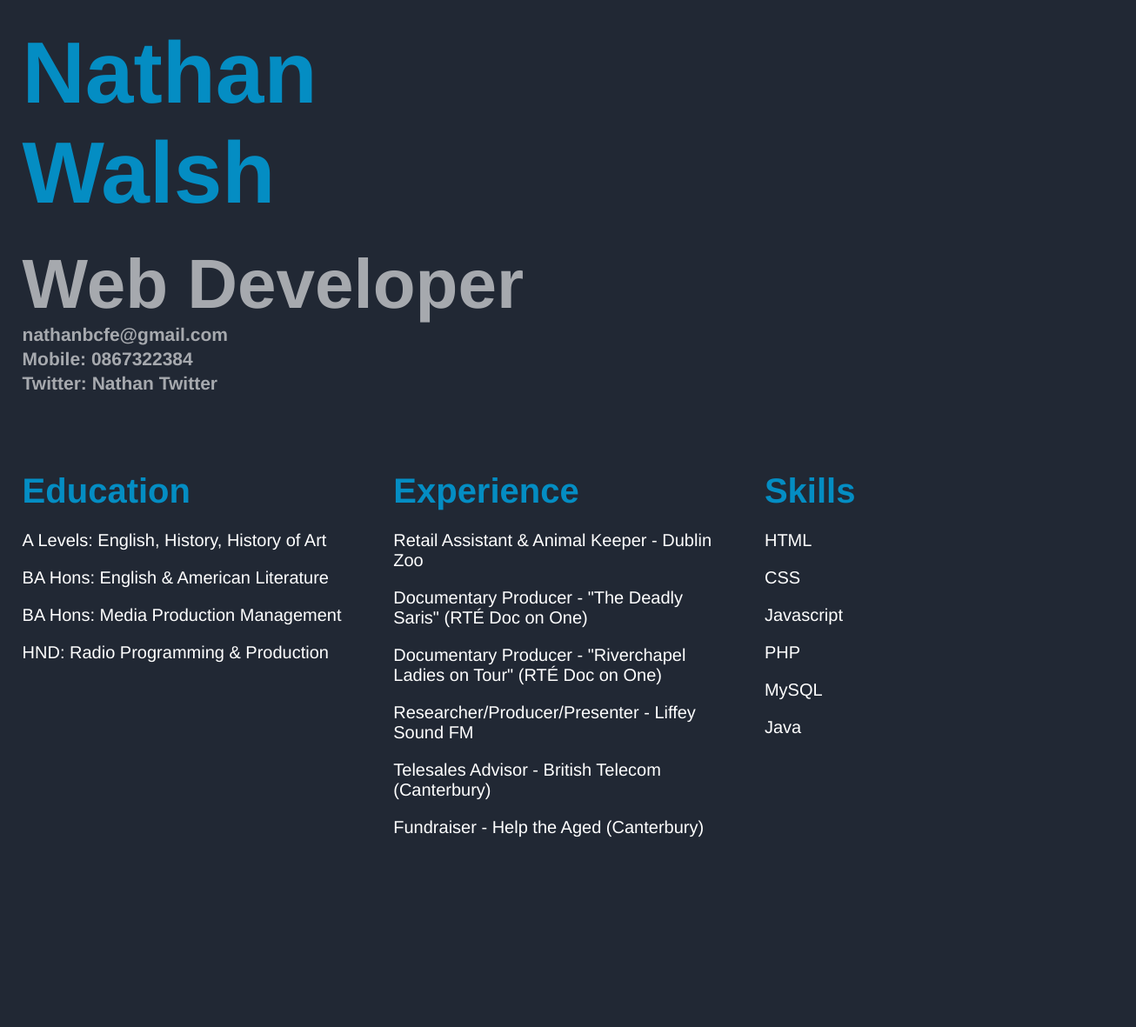
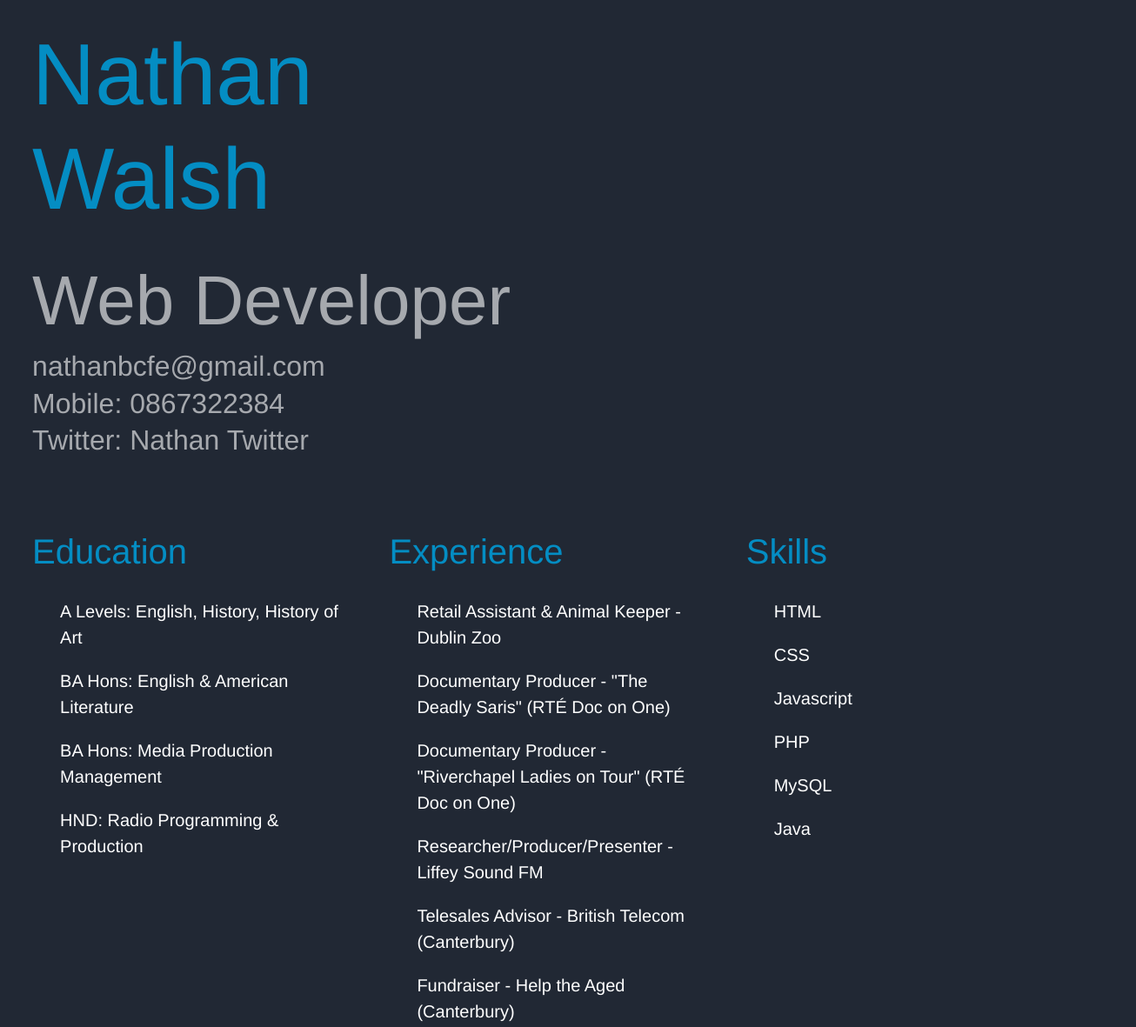
Before and after one commit to NathanWalshNCI/NathanWalshNCI.github.io, a plain HTML site: page index.html in a window 1280 px wide. Shown: the whole page at 87% size, 1306 px wide, since content can reach past the window. Before the commit the page ends 1060 px from the top, so only its background shows below. Drawn offline with nearby package versions, Linux system fonts and the light colour scheme.

Commit message:
Update index.html

```diff
--- a/index.html
+++ b/index.html
@@ -2,28 +2,28 @@
 <html>
 	<head>
 		<title>Nathan's C.V.</title>
+		<link href="https://cdn.jsdelivr.net/npm/bootstrap@5.2.2/dist/css/bootstrap.min.css" rel="stylesheet" integrity="sha384-Zenh87qX5JnK2Jl0vWa8Ck2rdkQ2Bzep5IDxbcnCeuOxjzrPF/et3URy9Bv1WTRi" crossorigin="anonymous">
+		<script src="https://cdn.jsdelivr.net/npm/bootstrap@5.2.2/dist/js/bootstrap.bundle.min.js" integrity="sha384-OERcA2EqjJCMA+/3y+gxIOqMEjwtxJY7qPCqsdltbNJuaOe923+mo//f6V8Qbsw3" crossorigin="anonymous"></script>
 		<link rel="stylesheet" href="style.css">
 	</head>
 	<body>
-
-		<div id="name">
+		<div class="container-fluid">
+			<div class="row" id="name">
 				<h1>Nathan Walsh</h1>
 			</div>
 
-
-		<div id="title">
+			<div class="row" id="title">
 				<h2>Web Developer</h2>
 			</div>
 
-			<div id="links">
+			<div class="row" id="links">
 				<h2 id="email">nathanbcfe@gmail.com</h2>
 				<h2 id="mobile">Mobile: 0867322384</h2>
 				<h2 id="twitter">Twitter: <a href="https://twitter.com/nathanwalshnci">Nathan Twitter</a></h2>
 			</div>
 
-
-		<div id="three_column">
-			<div id="education">
+			<div class="row" id="three_column">
+				<div id="education" class="col-sml-12 col-lg-4">
 					<h2>Education</h2>
 						<ul>
 							<li>A Levels: English, History, History of Art</li>
@@ -33,7 +33,7 @@
 						</ul>
 				</div>
 
-			<div id="experience">
+				<div id="experience" class="col-sml-12 col-lg-4">
 					<h2>Experience</h2>
 						<ul>
 							<li>Retail Assistant & Animal Keeper - Dublin Zoo</li>
@@ -45,7 +45,7 @@
 						</ul>
 				</div>
 
-			<div id="skills">
+				<div id="skills" class="col-sml-12 col-lg-4">
 					<h2>Skills</h2>
 						<ul>
 							<li>HTML</li>
@@ -57,5 +57,6 @@
 						</ul>
 				</div>
 			</div>
+		</div>
 	</body>
 </html>
```
Lines whose indentation alone changed are shown as unchanged.
